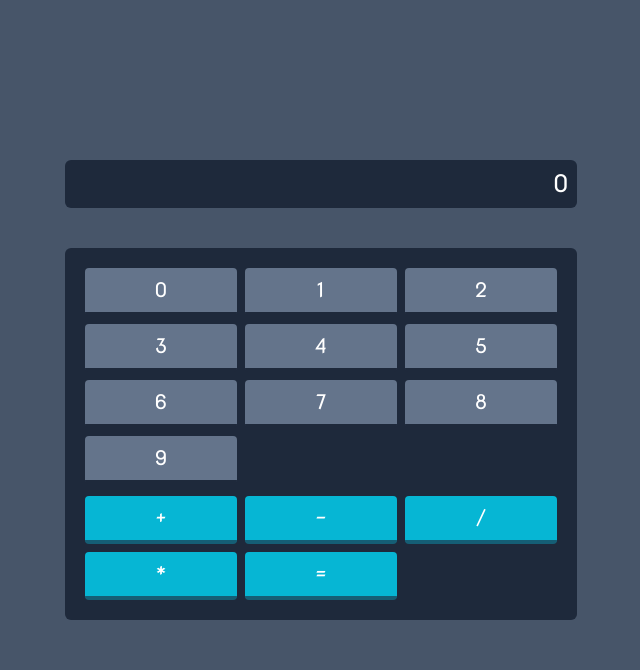
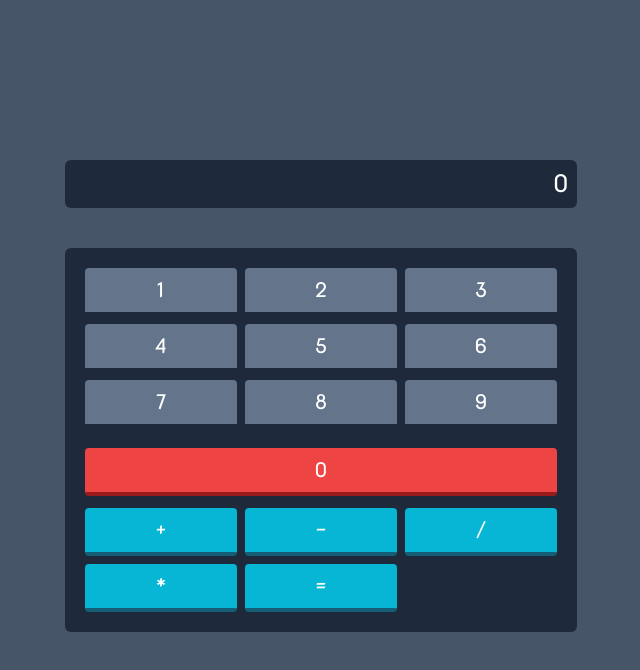
Before and after one commit to GabrielRosalesAzurdia/Calculadora-React, a React (Vite) app: page / in a window 1280 px wide. Shown: the top 670 px of the page, without its empty margins (319-959 px from the left). Built offline with nearby package versions, Linux system fonts and the light colour scheme.

Commit message:
añadido cero grande y rojo

```diff
--- a/src/components/CalculatorCase.jsx
+++ b/src/components/CalculatorCase.jsx
@@ -16,7 +16,12 @@ function CalculatorCase() {
 			<div className="mt-10 bg-slate-800 p-2 rounded-md">
 				<div className="grid grid-cols-3 gap-2 m-3 text-xl">
 					{numerosAUsar.map((numeroAUsar, index) => {
-						return <CalculatorNumberKey key={index} valorTecla={numeroAUsar} />;
+						return numeroAUsar!=0 ? <CalculatorNumberKey key={index} valorTecla={numeroAUsar} /> : <span key={index} />;
+					})}
+				</div>
+				<div className="text-center text-xl m-3">
+					{numerosAUsar.map((numeroAUsar, index) => {
+						return numeroAUsar!=0 ? <span key={index}/> : <CalculatorNumberKey key={index} valorTecla={numeroAUsar} /> ;
 					})}
 				</div>
 				<div className="grid grid-cols-3 gap-2 m-3 text-xl">
--- a/src/components/CalculatorNumberKeys.jsx
+++ b/src/components/CalculatorNumberKeys.jsx
@@ -5,6 +5,16 @@ import { OperationContext } from "../context/OperationContext";
 // individuales de cada número y colocarlo en el display
 function CalculatorNumberKeys({ valorTecla }) {
 	const { actualizarDisplay } = useContext(OperationContext);
+	if (valorTecla == 0) {
+		return (
+			<button
+				className="h-fit w-full  px-6 py-2 font-semibold text-white border-b-4 rounded bg-red-500 border-red-800 hover:border-red-800 hover:bg-red-700"
+				onClick={() => actualizarDisplay(valorTecla)}
+			>
+				{valorTecla}
+			</button>
+		);
+	} else {
 		return (
 			<button
 				className="px-6 py-2 font-semibold text-white border-b-4 rounded bg-slate-500 border-slate-800 hover:border-slate-800 hover:bg-slate-700"
@@ -14,5 +24,6 @@ function CalculatorNumberKeys({ valorTecla }) {
 			</button>
 		);
 	}
+}
 
 export default CalculatorNumberKeys;
--- a/src/context/OperationContext.jsx
+++ b/src/context/OperationContext.jsx
@@ -4,7 +4,7 @@ export const OperationContext = createContext();
 
 export function OperationContextProvider(props) {
 	// Lista de numeros a utilizar en los botones
-	const numerosAUsar = [0, 1, 2, 3, 4, 5, 6, 7, 8, 9];
+	const numerosAUsar = [1, 2, 3, 4, 5, 6, 7, 8, 9, 0];
 	// Lista de simbolos a utilizar en los botones
 	const simbolosAUsar = ["+", "-", "/", "*", "="];
 	// Operación a realizar ahora
```
Lines whose indentation alone changed are shown as unchanged.
